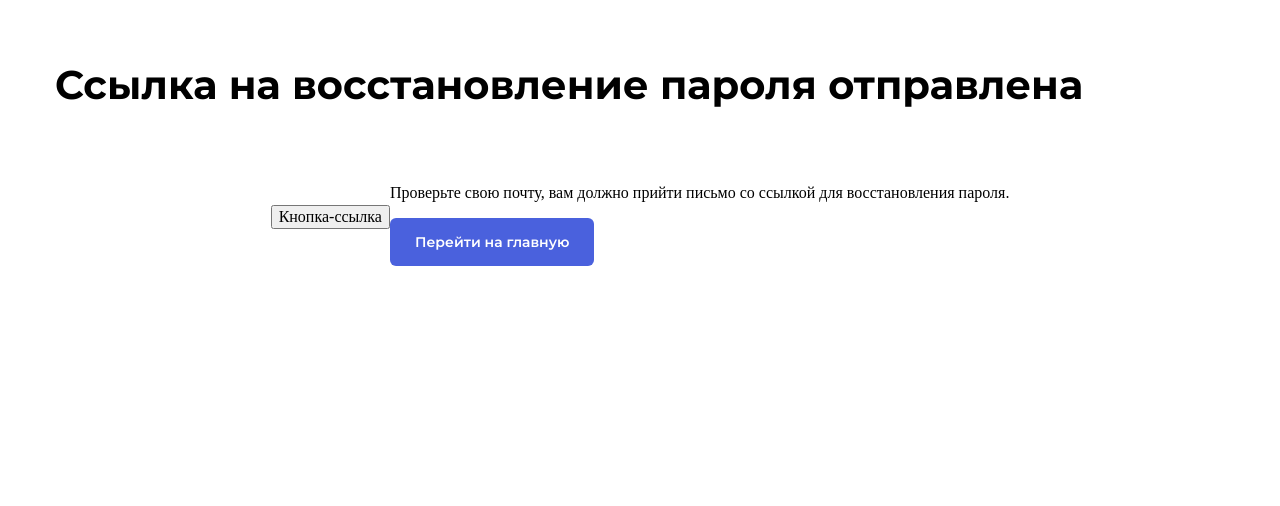
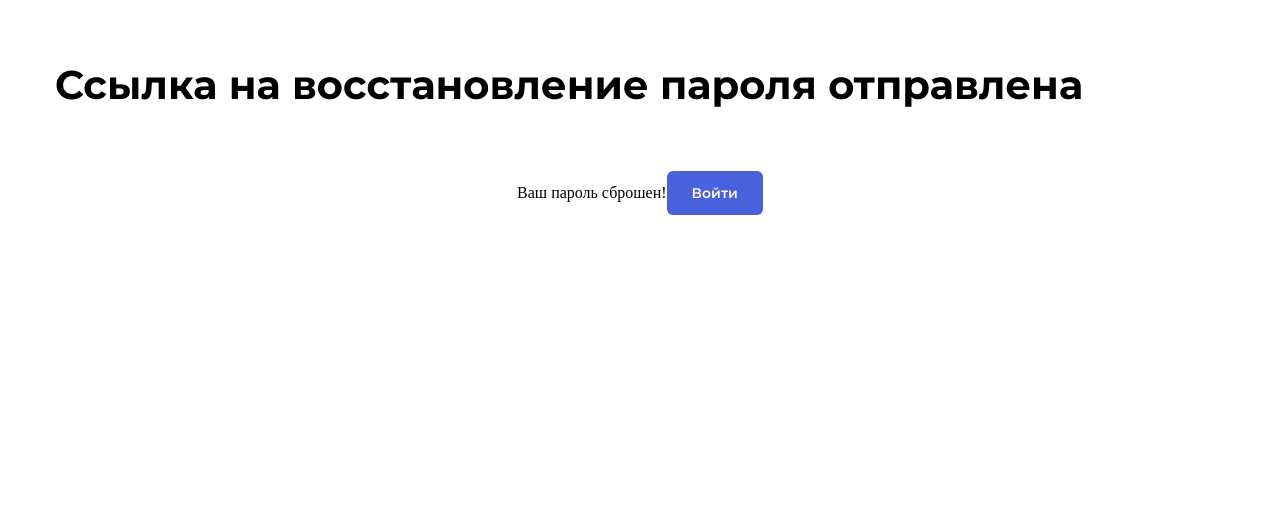
Before and after one commit to bemeweter2142/foodgram-project, a Django app: a page that uses foodgram/users/templates/registration/password_reset_done.html in a window 1280 px wide. Shown: the part 90-596 px from the top of the page. Run offline with Django 3.2, Linux system fonts and the light colour scheme.

Commit message:
reset pass

```diff
--- a/foodgram/users/templates/registration/password_reset_done.html
+++ b/foodgram/users/templates/registration/password_reset_done.html
@@ -7,15 +7,11 @@
 <link rel="stylesheet" href={% static "pages/form.css"%}>
 {% endblock css %}
 <div class="form-container"
-    <form class="form" method="get" action="{% url 'index' %}">
-        <button type="submit">Кнопка-ссылка</button>
-
-        <div class="custom-center-block">
-                <p class="custom-text-block">Проверьте свою почту, вам должно прийти письмо со ссылкой для восстановления пароля. </p>
-            <div class="custom-button-block">
-                <button class="button button_style_blue" type="submit">Перейти на главную</button>
-            </div>
-        </div>
-    </form>
+   <div class="custom-center-block">
+    <p class="custom-text-block">Ваш пароль сброшен!</p>
+    <div class="custom-button-block">
+        <a class="button button_style_blue" href="{% url 'login' %}">Войти</a>
+    </div>
+</div>
 </div>
 {% endblock %}
```
Also changed, not shown: foodgram/users/templates/registration/password_reset_form.html (+5 -15 lines).
